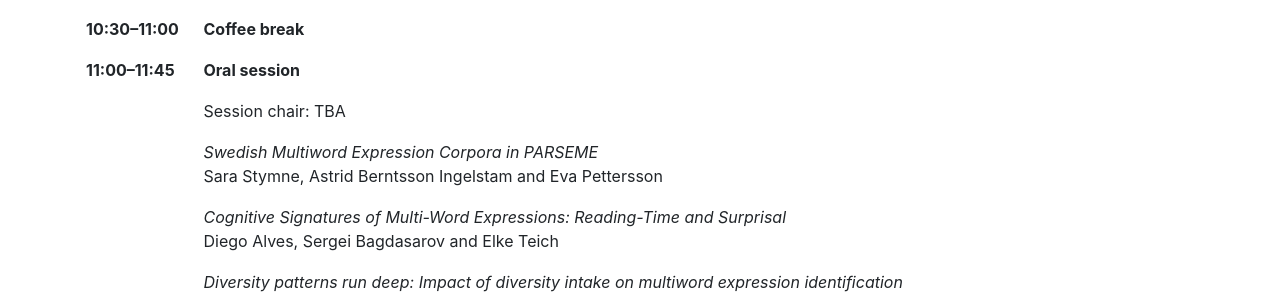
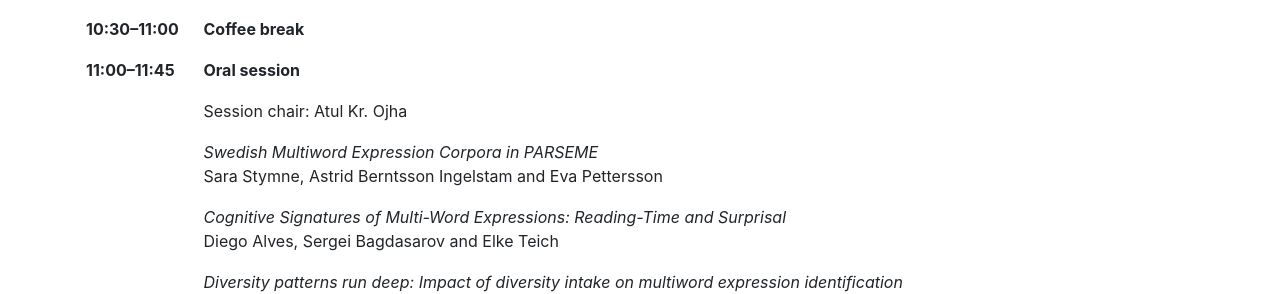
Before and after one commit to multiword/multiword.github.io, a Jekyll site: the page built from mwe2026/index.md, in a window 1280 px wide and 900 px high, scrolled down 3256 px. Shown: the part 159-453 px from the top of the window. Built offline with Jekyll 4.4.1, drawn with Linux system fonts in a browser that asks for light colours; comment, search, counter and statistics services are not loaded.

Commit message:
updated schedule

```diff
--- a/mwe2026/index.md
+++ b/mwe2026/index.md
@@ -254,7 +254,7 @@ Rares-Alexandru Roscan and Sergiu Nisioi
 
   <tr><th>11:00–11:45</th><th>Oral session</th></tr>
         <td></td>
-<td>Session chair: TBA</td>
+<td>Session chair: Atul Kr. Ojha</td>
 </tr>
   <tr><td></td><td>
      <i>Swedish Multiword Expression Corpora in PARSEME</I><br/>
```
